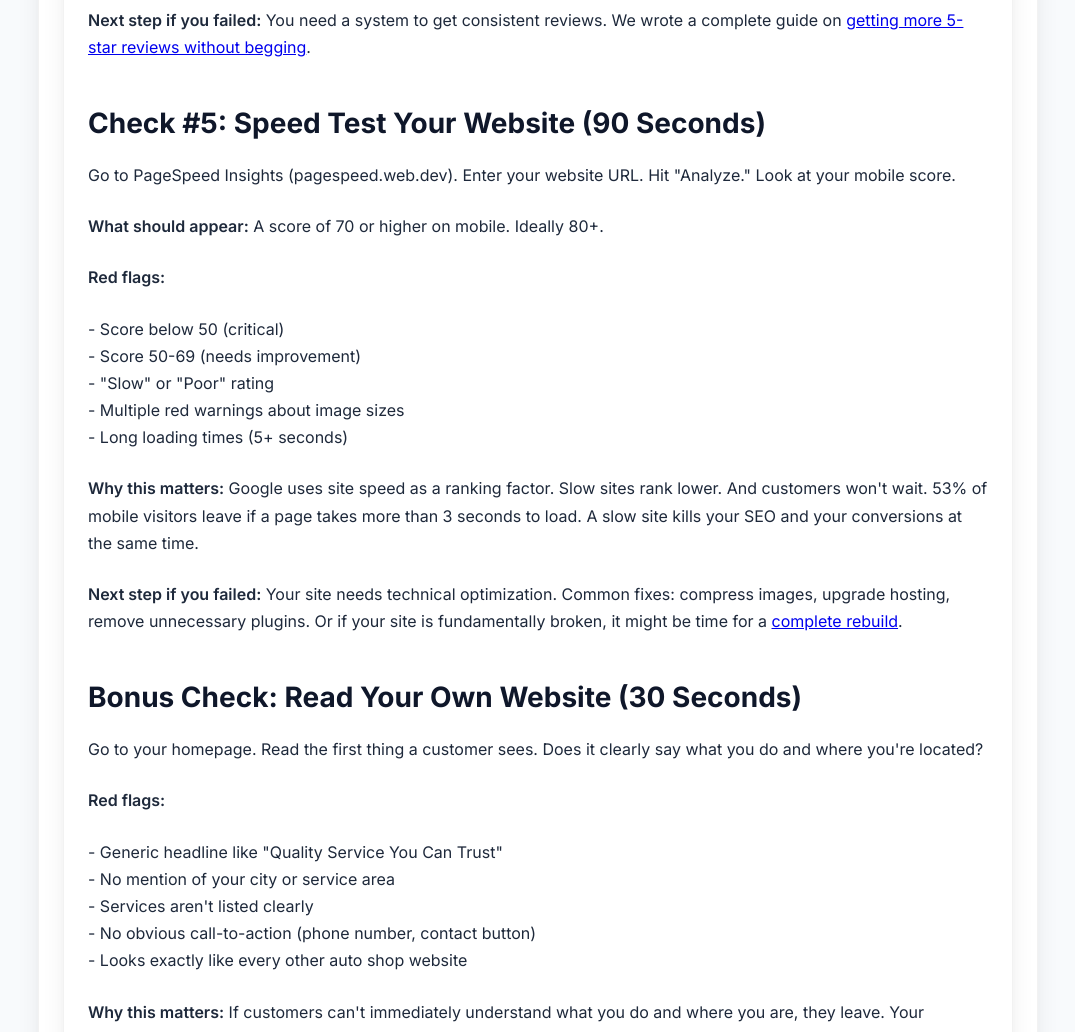
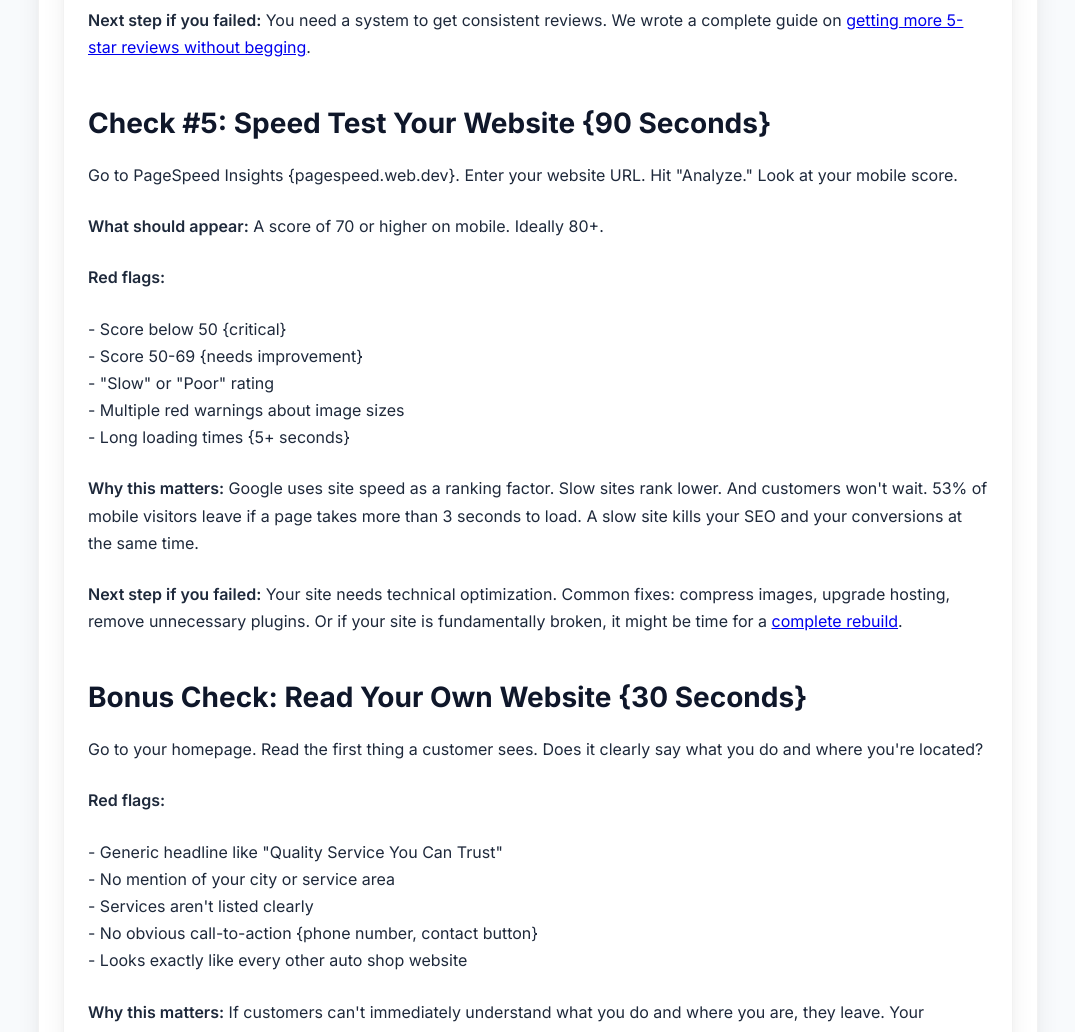
Before and after one commit to JamesBrownR/MeetingSurge, a Jekyll site: the page built from _posts/2026-01-25-why-auto-shop-not-growing.md, in a window 1280 px wide and 1400 px high, scrolled down 3011 px. Shown: the part 154-1186 px from the top of the window, without its empty margins (102-1177 px from the left). Built offline with Jekyll 4.4.1, drawn with Linux system fonts in a browser that asks for light colours; some of the changed text lies outside the part shown.

```diff
--- a/_posts/2026-01-25-why-auto-shop-not-growing.md
+++ b/_posts/2026-01-25-why-auto-shop-not-growing.md
@@ -23,21 +23,21 @@ faqs:
     <p>You're busy running a shop. You don't have time to become a marketing expert. But you also can't afford to keep losing customers to competitors who show up on Google while you don't.</p>
     <p>Here's a 5-minute audit you can run right now to diagnose exactly what's broken in your online presence. Five simple checks. Each one takes less than a minute. By the end, you'll know exactly where you're hemorrhaging business.</p>
 
-    <h2>Check #1: Google Yourself (60 Seconds)</h2>
+    <h2>Check #1: Google Yourself {60 Seconds}</h2>
     <p>Pull out your phone. Open an incognito browser. Search your business name.</p>
     <p><strong>What should appear:</strong> A Google Business Profile with your shop's name, address, phone number, hours, photos, and reviews displayed prominently at the top.</p>
     <p><strong>Red flags:</strong></p>
     <p>- You see "Claim this business" or "Own this business?" button<br>
     - Wrong address, phone number, or hours<br>
-    - Only 1-2 photos (or stock photos)<br>
+    - Only 1-2 photos {or stock photos}<br>
     - No reviews, or reviews from 2+ years ago<br>
     - Business shows as "Permanently closed" or "Temporarily closed"</p>
     <p><strong>Why this matters:</strong> If your Google Business Profile isn't claimed and complete, you're invisible to 76% of local searchers. Every day you wait is another day customers call someone else.</p>
     <p><strong>Next step if you failed:</strong> Claim your profile immediately. Go to google.com/business and follow the verification steps. Or if you need help optimizing it properly, check out <a href="/services/gbp-management">our GBP management service</a>.</p>
 
-    <h2>Check #2: Search "Near Me" (60 Seconds)</h2>
+    <h2>Check #2: Search "Near Me" {60 Seconds}</h2>
     <p>Still in incognito mode on your phone, search for your main service plus "near me." Try "brake repair near me," "oil change near me," or "auto repair near me."</p>
-    <p><strong>What should appear:</strong> You should be in the top 3 results in the map pack (the box with 3 local businesses at the top).</p>
+    <p><strong>What should appear:</strong> You should be in the top 3 results in the map pack {the box with 3 local businesses at the top}.</p>
     <p><strong>Red flags:</strong></p>
     <p>- You're not in the top 3<br>
     - You're not on the first page at all<br>
@@ -46,7 +46,7 @@ faqs:
     <p><strong>Why this matters:</strong> The top 3 spots in the map pack get 93% of all clicks. If you're #4 or lower, you might as well not exist. Customers call the shops Google shows them first.</p>
     <p><strong>Next step if you failed:</strong> Your Google Business Profile isn't optimized for local search. You need to fix your categories, add service descriptions, get recent reviews, and optimize your website. This is exactly what we cover in <a href="/blog/2025/12/04/not-showing-up-on-google.html">this guide</a>.</p>
 
-    <h2>Check #3: Test Your Site on Mobile (60 Seconds)</h2>
+    <h2>Check #3: Test Your Site on Mobile {60 Seconds}</h2>
     <p>Open your website on your phone. Don't use your computer. Actually pull out your phone and visit your site like a customer would.</p>
     <p><strong>What should happen:</strong> Site loads in under 3 seconds. Text is readable without zooming. Your phone number is click-to-call. Buttons are easy to tap. Everything works smoothly.</p>
     <p><strong>Red flags:</strong></p>
@@ -59,7 +59,7 @@ faqs:
     <p><strong>Why this matters:</strong> 80% of people searching for auto repair are on their phones. If your site doesn't work on mobile, they hit the back button and call your competitor. You lose the customer before they even see what you offer.</p>
     <p><strong>Next step if you failed:</strong> Your site needs a mobile-first redesign. Read <a href="/blog/2025/11/25/website-redesign.html">7 signs you need a website redesign</a> or see how we build <a href="/services/web-design">mobile-optimized sites for auto shops</a>.</p>
 
-    <h2>Check #4: Compare Your Reviews (90 Seconds)</h2>
+    <h2>Check #4: Compare Your Reviews {90 Seconds}</h2>
     <p>Search "auto repair near me" again. Look at the top 3 shops that appear. Check how many reviews they have and how recent they are.</p>
     <p><strong>What you should see:</strong> You should have more reviews than the #3 ranked shop, with at least 2-4 new reviews in the last 30 days.</p>
     <p><strong>Red flags:</strong></p>
@@ -71,25 +71,25 @@ faqs:
     <p><strong>Why this matters:</strong> Google prioritizes businesses with recent, consistent reviews. A shop with 20 reviews from this month will outrank a shop with 100 reviews from 2019. Reviews are the #1 ranking factor for local search, and they're the #1 trust signal for customers.</p>
     <p><strong>Next step if you failed:</strong> You need a system to get consistent reviews. We wrote a complete guide on <a href="/blog/2025/12/13/get-more-5-star-reviews.html">getting more 5-star reviews without begging</a>.</p>
 
-    <h2>Check #5: Speed Test Your Website (90 Seconds)</h2>
-    <p>Go to PageSpeed Insights (pagespeed.web.dev). Enter your website URL. Hit "Analyze." Look at your mobile score.</p>
+    <h2>Check #5: Speed Test Your Website {90 Seconds}</h2>
+    <p>Go to PageSpeed Insights {pagespeed.web.dev}. Enter your website URL. Hit "Analyze." Look at your mobile score.</p>
     <p><strong>What should appear:</strong> A score of 70 or higher on mobile. Ideally 80+.</p>
     <p><strong>Red flags:</strong></p>
-    <p>- Score below 50 (critical)<br>
-    - Score 50-69 (needs improvement)<br>
+    <p>- Score below 50 {critical}<br>
+    - Score 50-69 {needs improvement}<br>
     - "Slow" or "Poor" rating<br>
     - Multiple red warnings about image sizes<br>
-    - Long loading times (5+ seconds)</p>
+    - Long loading times {5+ seconds}</p>
     <p><strong>Why this matters:</strong> Google uses site speed as a ranking factor. Slow sites rank lower. And customers won't wait. 53% of mobile visitors leave if a page takes more than 3 seconds to load. A slow site kills your SEO and your conversions at the same time.</p>
     <p><strong>Next step if you failed:</strong> Your site needs technical optimization. Common fixes: compress images, upgrade hosting, remove unnecessary plugins. Or if your site is fundamentally broken, it might be time for a <a href="/services/web-design">complete rebuild</a>.</p>
 
-    <h2>Bonus Check: Read Your Own Website (30 Seconds)</h2>
+    <h2>Bonus Check: Read Your Own Website {30 Seconds}</h2>
     <p>Go to your homepage. Read the first thing a customer sees. Does it clearly say what you do and where you're located?</p>
     <p><strong>Red flags:</strong></p>
     <p>- Generic headline like "Quality Service You Can Trust"<br>
     - No mention of your city or service area<br>
     - Services aren't listed clearly<br>
-    - No obvious call-to-action (phone number, contact button)<br>
+    - No obvious call-to-action {phone number, contact button}<br>
     - Looks exactly like every other auto shop website</p>
     <p><strong>Why this matters:</strong> If customers can't immediately understand what you do and where you are, they leave. Your homepage has 3 seconds to communicate "We fix [your problem] in [your city]" or you lose them.</p>
     <p><strong>Next step if you failed:</strong> Your website copy needs work. Check out <a href="/blog/2025/12/20/website-not-getting-calls.html">why people don't call when they visit your website</a>.</p>
```
Also changed, not shown: other parts of _posts/2026-01-25-why-auto-shop-not-growing.md (+3 -3 lines).
